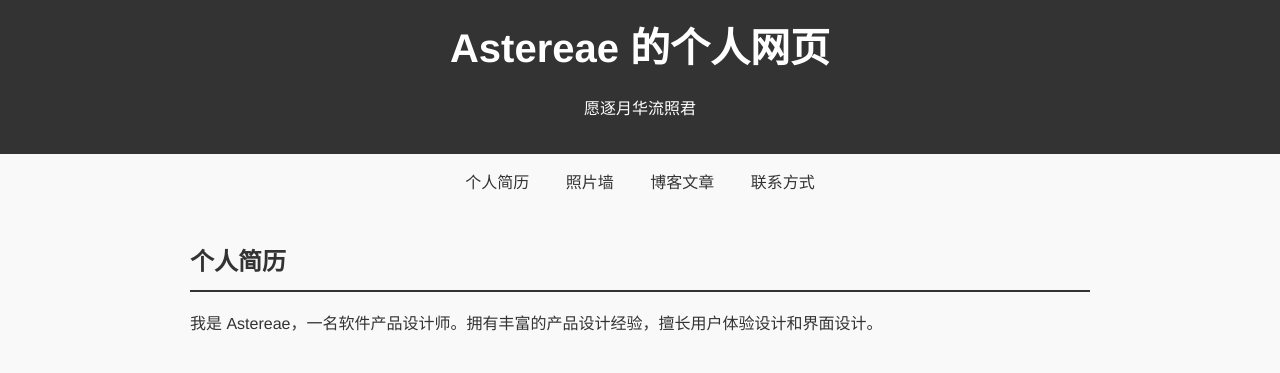
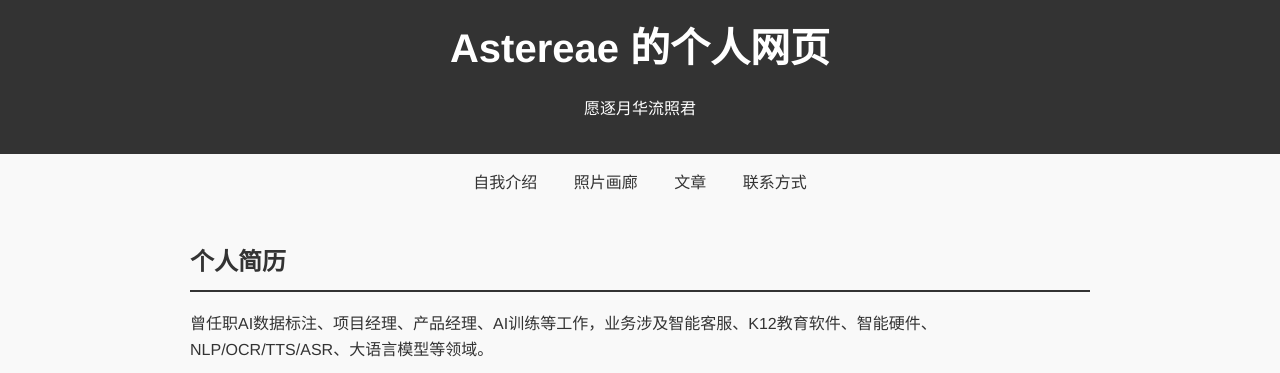
Before and after one commit to Simply01/my-website, a plain HTML site: page index.html in a window 1280 px wide. Shown: the top 373 px of the page. Drawn offline with Linux system fonts and the light colour scheme.

Commit message:
Update index.html

```diff
--- a/index.html
+++ b/index.html
@@ -69,15 +69,15 @@
         <p>愿逐月华流照君</p>
     </header>
     <nav>
-        <a href="#resume">个人简历</a>
-        <a href="#photos">照片墙</a>
-        <a href="#blog">博客文章</a>
+        <a href="#resume">自我介绍</a>
+        <a href="#photos">照片画廊</a>
+        <a href="#blog">文章</a>
         <a href="#contact">联系方式</a>
     </nav>
     <div class="container">
         <section id="resume" class="section">
             <h2>个人简历</h2>
-            <p>我是 Astereae，一名软件产品设计师。拥有丰富的产品设计经验，擅长用户体验设计和界面设计。</p>
+            <p>曾任职AI数据标注、项目经理、产品经理、AI训练等工作，业务涉及智能客服、K12教育软件、智能硬件、NLP/OCR/TTS/ASR、大语言模型等领域。</p>
         </section>
         <section id="photos" class="section photo-wall">
             <h2>照片墙</h2>
```
